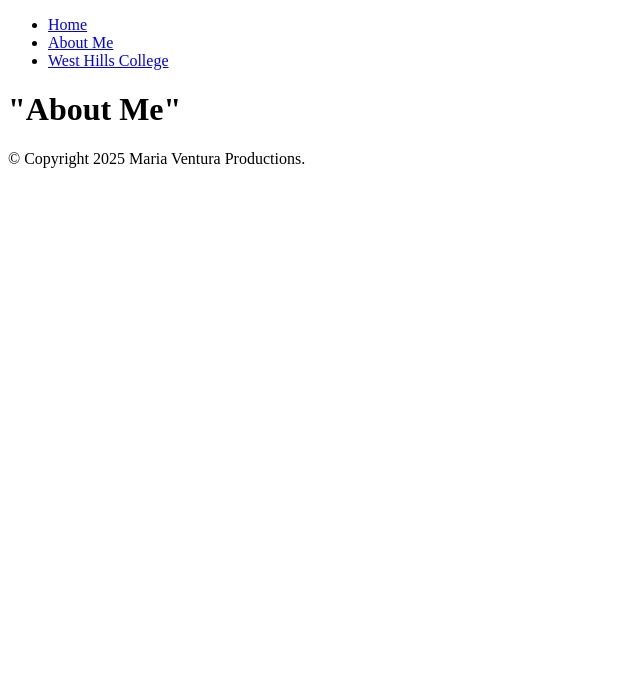
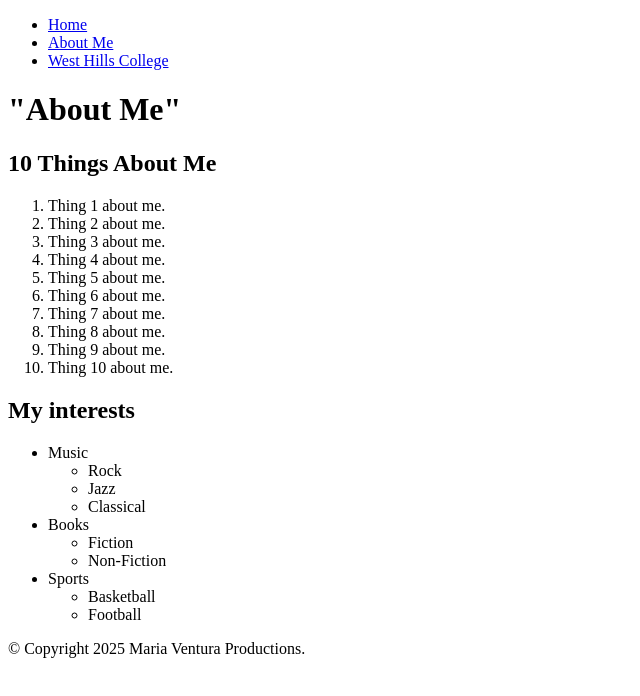
Before and after one commit to maria-v798/COMP001A.LectureActivity3, a plain HTML site: page about.html in a window 1280 px wide. Shown: the whole page, without its empty margins (0-640 px from the left). Drawn offline with Linux system fonts and the light colour scheme.

Commit message:
added a ordered list and a multi-level unordered list

```diff
--- a/about.html
+++ b/about.html
@@ -19,7 +19,46 @@
         <h1>"About Me"</h1>
     </header>
     <main>
-
+        <!--example of a number ordered list-->
+        <article>
+            <h2>10 Things About Me</h2>
+            <ol>
+                <li>Thing 1 about me.</li>
+                <li>Thing 2 about me.</li>
+                <li>Thing 3 about me.</li>
+                <li>Thing 4 about me.</li>
+                <li>Thing 5 about me.</li>
+                <li>Thing 6 about me.</li>
+                <li>Thing 7 about me.</li>
+                <li>Thing 8 about me.</li>
+                <li>Thing 9 about me.</li>
+                <li>Thing 10 about me.</li>
+            </ol>
+        </article>
+        <article>
+            <h2>My interests</h2>
+            <ul>
+                <li>Music
+                <ul>
+                    <li>Rock</li>
+                    <li>Jazz</li>
+                    <li>Classical</li>
+                </ul>
+            </li>
+            <li>Books
+                <ul>
+                    <li>Fiction</li>
+                    <li>Non-Fiction</li>
+                </ul>
+            </li>
+            <li>Sports
+                <ul>
+                    <li>Basketball</li>
+                    <li>Football</li>
+                </ul>
+            </li>
+            </ul>
+        </article>
     </main>
     <footer>
         <p>&copy; Copyright 2025 Maria Ventura Productions.</p>
```
